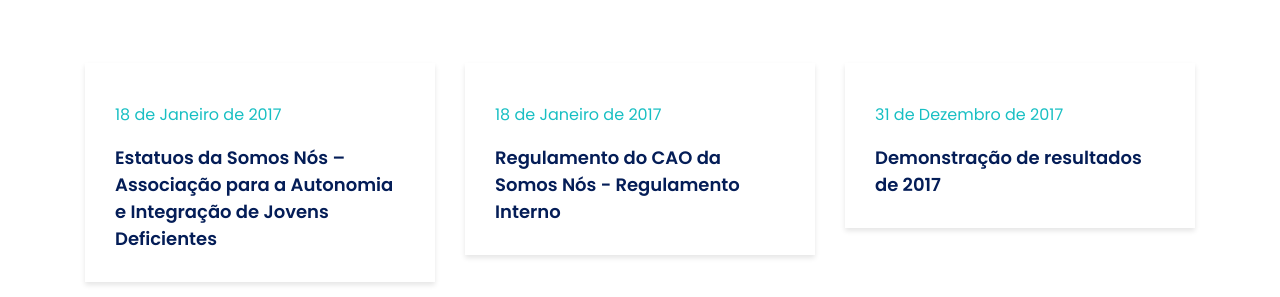
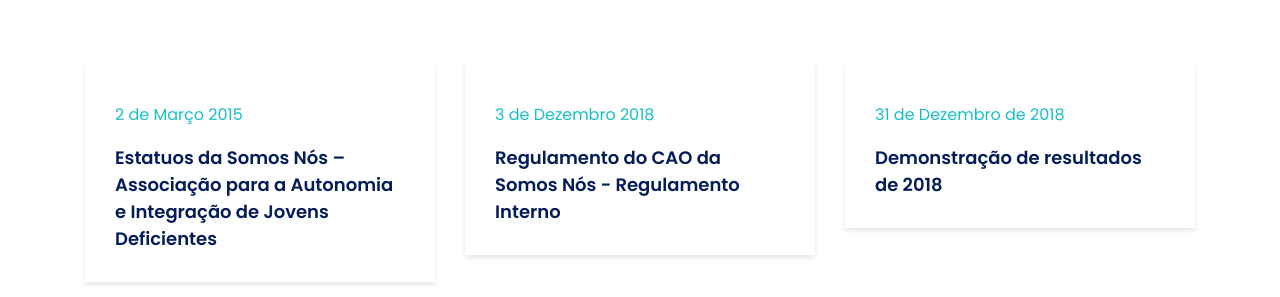
Before and after one commit to somosnos/somosnos.github.io, a Jekyll site: the page built from index.md, in a window 1280 px wide and 900 px high, scrolled down 10606 px. Shown: the part 157-454 px from the top of the window. Built offline with Jekyll 4.4.1, drawn with Linux system fonts in a browser that asks for light colours; some web fonts are replaced; our own code applies the rules of GitHub Pages for plain Markdown files.

Commit message:
updates documents

```diff
--- a/_includes/12_official_documents.html
+++ b/_includes/12_official_documents.html
@@ -17,14 +17,14 @@
                     <div class="entry-header">
                         <div class="entry-meta">
                             <span class="date">
-                                <a href="" rel="bookmark" class="entry-date">
-                                    18 de Janeiro de 2017
+                                <a href="assets/pdf/Estatutos2Mar2015.pdf" rel="bookmark" class="entry-date">
+                                    2 de Março 2015
                                 </a>
                             </span>
                         </div>
 
                         <h4 class="entry-title">
-                            <a href="#">Estatuos da Somos Nós – Associação para a Autonomia e Integração de Jovens Deficientes</a>
+                            <a href="assets/pdf/Estatutos2Mar2015.pdf">Estatuos da Somos Nós – Associação para a Autonomia e Integração de Jovens Deficientes</a>
                         </h4>
                     </div>
                 </div><!-- .xs-from-journal END -->
@@ -35,14 +35,14 @@
                     <div class="entry-header">
                         <div class="entry-meta">
                             <span class="date">
-                                <a href="" rel="bookmark" class="entry-date">
-                                    18 de Janeiro de 2017
+                                <a href="assets/pdf/RegInt3Dez2018.pdf" rel="bookmark" class="entry-date">
+                                    3 de Dezembro 2018
                                 </a>
                             </span>
                         </div>
 
                         <h4 class="entry-title">
-                            <a href="#">Regulamento do CAO da Somos Nós - Regulamento Interno</a>
+                            <a href="assets/pdf/RegInt3Dez2018.pdf">Regulamento do CAO da Somos Nós - Regulamento Interno</a>
                         </h4>
                     </div>
                 </div><!-- .xs-from-journal END -->
@@ -52,14 +52,14 @@
                     <div class="entry-header">
                         <div class="entry-meta">
                             <span class="date">
-                                <a href="" rel="bookmark" class="entry-date">
-                                    31 de Dezembro de 2017
+                                <a href="assets/pdf/DemRes2018.pdf" rel="bookmark" class="entry-date">
+                                    31 de Dezembro de 2018
                                 </a>
                             </span>
                         </div>
 
                         <h4 class="entry-title">
-                            <a href="#">Demonstração de resultados de 2017</a>
+                            <a href="assets/pdf/DemRes2018.pdf">Demonstração de resultados de 2018</a>
                         </h4>
                     </div>
                 </div><!-- .xs-from-journal END -->
```
